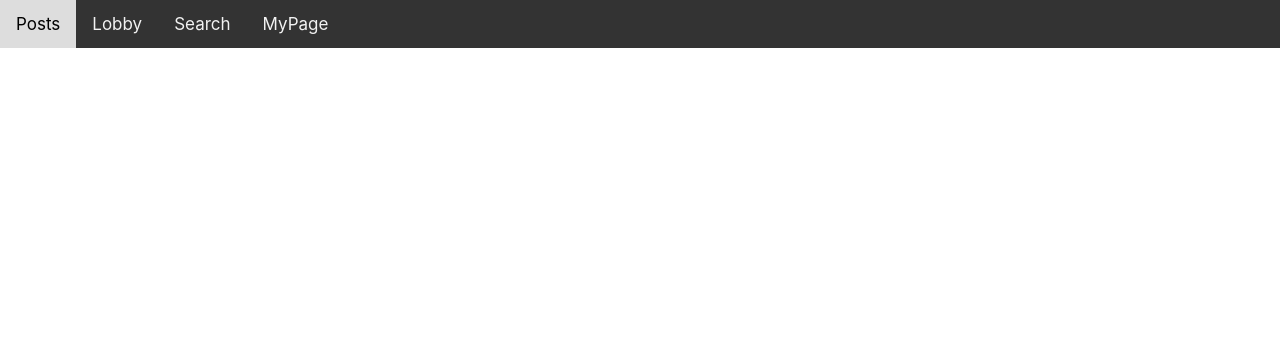
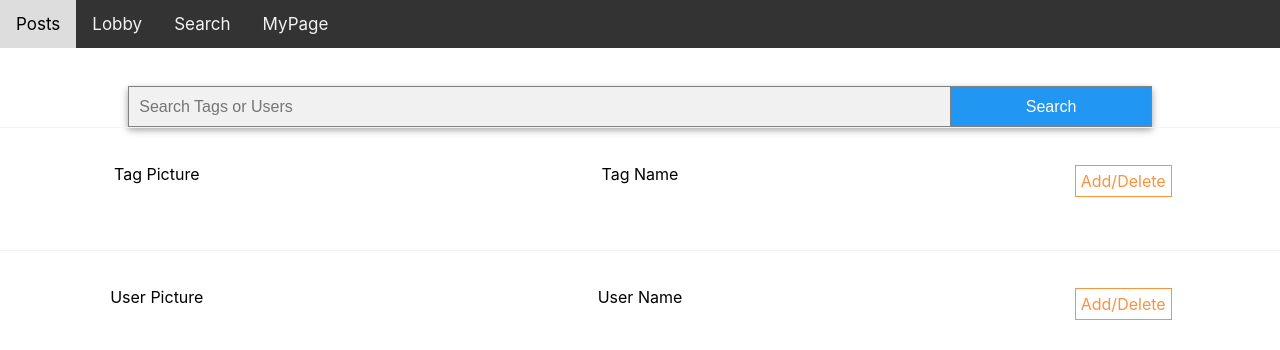
Before and after one commit to swsnu/swpp2020-team17, a React (Create React App) app in the folder frontend/: page /search in a window 1280 px wide. Shown: the top 350 px of the page. Built offline with nearby package versions, Linux system fonts and the light colour scheme.

Commit message:
add SearchBar

```diff
--- /dev/null
+++ b/frontend/src/components/MainPost/MainPost.css
@@ -0,0 +1,95 @@
+.MainPost{
+    background: white;
+    width: 1000px;
+    box-shadow: 0 3px 9px rgba(0,0,0,0.16), 0 3px 6px rgba(0,0,0,0.23); /* 그림자 */
+    margin: auto;
+    margin-top: 3rem;
+}
+
+.MainPost .shallWe button{
+    height: 100%;
+    width: 7.69%;
+    border-radius: 6px;
+    background-color: #D0021B;
+}
+
+.MainPost .like button{
+    height: 46%;
+    width: 7.69%;
+    border-radius: 6px;
+    background-color: #F5A623;
+}
+
+.MainPost .comment button{
+    height: 54%;
+    width: 7.69%;
+    border-radius: 6px;
+    background-color: #4A90E2;
+}
+
+.MainPost .image {
+    height: 58.24%;
+    width: 64.92%;
+}
+
+.MainPost .content {
+    height: 24.49%;
+    width: 62.66%;
+    color: #4A4A4A;
+    font-family: "Avenir Next";
+    font-size: 21px;
+    letter-spacing: 0;
+    line-height: 26px;
+}
+
+.MainPost .profileImage button{
+    box-sizing: border-box;
+    height: 10.05%;
+    width: 5.82%;
+    border: 1px solid #979797;
+    background-color: #D8D8D8;
+}
+
+.MainPost .username {
+    height: 7.69%;
+    width: 13.23%;
+    color: #BBBBBB;
+    font-family: "Avenir Next";
+    font-size: 36px;
+    font-weight: bold;
+    letter-spacing: -0.98px;
+    line-height: 49px;
+    text-align: center;
+}
+
+.MainPost .status {
+    box-sizing: border-box;
+    height: 7.69%;
+    width: 4.22%;
+    border: 1px solid #979797;
+    background-color: #1AFF00;
+}
+
+.MainPost .LoLTag button{
+    height: 7.85%;
+    width: 5.35%;
+    color: #FF0606;
+    font-family: "Avenir Next";
+    font-size: 36px;
+    font-weight: 500;
+    letter-spacing: -0.98px;
+    line-height: 49px;
+    text-align: center;
+}
+
+.MainPost .highlight button{
+    height: 7.69%;
+    width: 13.6%;
+    color: #B801FF;
+    font-family: "Avenir Next";
+    font-size: 36px;
+    font-weight: 500;
+    letter-spacing: -0.98px;
+    line-height: 49px;
+    text-align: center;
+}
--- a/frontend/src/components/MainPost/MainPost.js
+++ b/frontend/src/components/MainPost/MainPost.js
@@ -1,5 +1,5 @@
 import React, { Component } from 'react';
-
+import './MainPost.css';
 
 class Post extends Component {
 
@@ -11,13 +11,24 @@ class Post extends Component {
 
     }
 
+    commenthandler=() => {
+
+    }
+
     render() {
         return (
-            <div>
-                    <button className="ShallWe-Button" onClick={this.shallwehandler}>Shall We Game?</button>
-                    <div>Picture</div>
-                    <div>Content</div>
-                    <button className="Like-Button" onClick={this.likehandler}>Like</button>
+            <div className="MainPost">
+                <div className="shallWe">
+                    <button onClick={this.shallwehandler}>shallWe</button>
+                </div>
+                <div className="profileImage">Image</div>
+                <div className="content">Content</div>
+                <div className="like">
+                    <button onClick={this.likehandler}>Like</button>
+                </div>
+                <div className="comment">
+                    <button onClick={this.commenthandler}>Comment</button>
+                </div>
             </div>
         )
     }
--- /dev/null
+++ b/frontend/src/components/SearchBar/SearchBar.css
@@ -0,0 +1,42 @@
+.SearchBar{
+    background: white;
+    display: flex;
+    align-items: center;
+    width: 80%;
+    box-shadow: 0 3px 9px rgba(0,0,0,0.16), 0 3px 6px rgba(0,0,0,0.23); /* 그림자 */
+    margin: auto;
+    margin-top: 3%;
+}
+  /* Style the search field */
+  .SearchBar input[type=text] {
+    padding: 1%;
+    font-size: 100%;
+    border: 1px solid grey;
+    float: left;
+    width: 80%;
+    background: #f1f1f1;
+  }
+
+  /* Style the submit button */
+  .SearchBar button {
+    float: left;
+    width: 20%;
+    padding: 1%;
+    background: #2196F3;
+    color: white;
+    font-size: 100%;
+    border: 1px solid grey;
+    border-left: none; /* Prevent double borders */
+    cursor: pointer;
+  }
+
+  .SearchBar button:hover {
+    background: #0b7dda;
+  }
+
+  /* Clear floats */
+  .SearchBar::after {
+    content: "";
+    clear: both;
+    display: table;
+  }
--- /dev/null
+++ b/frontend/src/components/SearchBar/SearchBar.js
@@ -0,0 +1,12 @@
+import React from 'react';
+import './SearchBar.css';
+
+const SearchedBar = props => {
+    return (
+        <div className="SearchBar">
+            <input type="text" placeholder="Search Tags or Users"/>
+            <button>Search</button>
+        </div>
+    );
+}
+export default SearchedBar;
--- /dev/null
+++ b/frontend/src/components/SearchedTag/SearchedTag.css
@@ -0,0 +1,49 @@
+.SearchedTag {
+    border-top: 1px solid #f1f3f5;
+    padding: 1rem;
+    display: flex;
+    align-items: center;
+    transition: all 0.15s;
+}
+
+.SearchedTag .text {
+    flex: 1;
+    text-align: left;
+    word-break: break-all;
+    cursor: pointer;
+}
+
+.SearchedTag .text:hover {
+    color: orange;
+}
+
+
+.SearchedTag .row {
+    display: flex;
+    padding: 20px;
+    height: 50px;
+    text-align: center;
+}
+
+.SearchedTag button {
+    margin: 1px 0;
+    padding: 5px;
+    font: inherit;
+    border: 1px solid #fa923f;
+    background-color: transparent;
+    color: #fa923f;
+    cursor: pointer;
+
+}
+
+.SearchedTag .left {
+    flex: 10%;
+}
+
+.SearchedTag .middle {
+    flex: 50%;
+}
+
+.SearchedTag .right {
+    flex: 10%;
+}
--- /dev/null
+++ b/frontend/src/components/SearchedTag/SearchedTag.js
@@ -0,0 +1,25 @@
+import React from 'react';
+import './SearchedTag.css';
+
+const SearchedTag = props => {
+    return (
+        <div className='SearchedTag'>
+            <div className={`text`}>
+                <div className="row">
+                    <div className="left">
+                        Tag Picture
+                    </div>
+                    <div className="middle">
+                        Tag Name
+                    </div>
+                    <div className="right">
+                        <button>
+                            Add/Delete
+                        </button>
+                    </div>
+                </div>
+            </div>
+        </div>
+    );
+}
+export default SearchedTag;
--- /dev/null
+++ b/frontend/src/components/SearchedUser/SearchedUser.css
@@ -0,0 +1,49 @@
+.SearchedUser {
+    border-top: 1px solid #f1f3f5;
+    padding: 1rem;
+    display: flex;
+    align-items: center;
+    transition: all 0.15s;
+}
+
+.SearchedUser .text {
+    flex: 1;
+    text-align: left;
+    word-break: break-all;
+    cursor: pointer;
+}
+
+.SearchedUser .text:hover {
+    color: orange;
+}
+
+
+.SearchedUser .row {
+    display: flex;
+    padding: 20px;
+    height: 50px;
+    text-align: center;
+}
+
+.SearchedUser button {
+    margin: 1px 0;
+    padding: 5px;
+    font: inherit;
+    border: 1px solid #fa923f;
+    background-color: transparent;
+    color: #fa923f;
+    cursor: pointer;
+
+}
+
+.SearchedUser .left {
+    flex: 10%;
+}
+
+.SearchedUser .middle {
+    flex: 50%;
+}
+
+.SearchedUser .right {
+    flex: 10%;
+}
--- /dev/null
+++ b/frontend/src/components/SearchedUser/SearchedUser.js
@@ -0,0 +1,25 @@
+import React from 'react';
+import './SearchedUser.css';
+
+const SearchedUser = props => {
+    return (
+        <div className='SearchedTag'>
+            <div className={`text`}>
+                <div className="row">
+                    <div className="left">
+                        User Picture
+                    </div>
+                    <div className="middle">
+                        User Name
+                    </div>
+                    <div className="right">
+                        <button>
+                            Add/Delete
+                        </button>
+                    </div>
+                </div>
+            </div>
+        </div>
+    );
+}
+export default SearchedUser;
--- a/frontend/src/containers/Search/Search.js
+++ b/frontend/src/containers/Search/Search.js
@@ -1,15 +1,20 @@
 import React, { Component } from 'react';
 import MenuBar from '../../components/MenuBar/MenuBar';
+import SearchedTag from '../../components/SearchedTag/SearchedTag';
+import SearchedUser from '../../components/SearchedUser/SearchedUser';
+import SearchBar from '../../components/SearchBar/SearchBar';
 
 class Search extends Component {
-
 
     render() {
         return (
             <div>
                 <MenuBar></MenuBar>
+                <SearchBar></SearchBar>
+                <SearchedTag></SearchedTag>
+                <SearchedUser></SearchedUser>
             </div>
-        )
+        );
     }
 }
 
```
Also changed, not shown: frontend/src/components/MenuBar/MenuBar.js (+4 -4 lines), frontend/src/containers/Search/Search.css (added).
